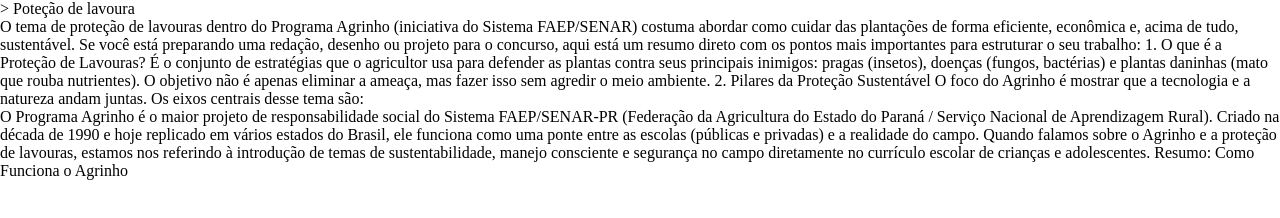
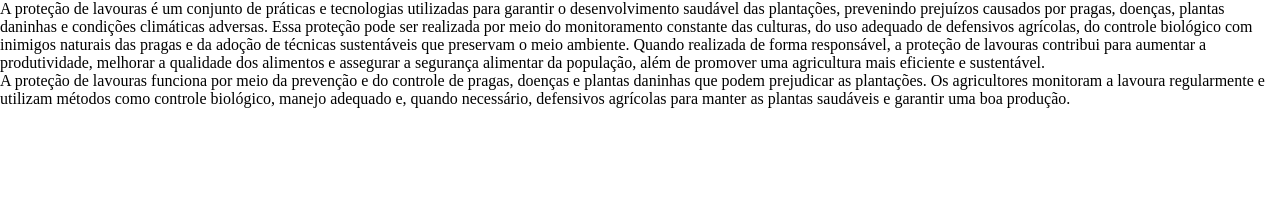
Before and after one commit to penakaique-eng/79typu7979yyu79, a plain HTML site: page index.html in a window 1280 px wide. Drawn offline with Linux system fonts and the light colour scheme.

Commit message:
Update index.html

```diff
--- a/index.html
+++ b/index.html
@@ -1,31 +1,19 @@
 <!DOCTYPE html>
-<html lang= "en">
+<html lang="en">
 <head>
-    <link rel="stylesheet" href="style.css">        >
+    <link rel="stylesheet" href="style.css">
     <meta charset="UTF-8">
-    <meta name="viewport" content="width=device-width, initial-sca"
-    <title>Poteção de lavoura</title>
+    <meta name="viewport" content="width=device-width, initial-scale=1.0">
+    <title>Proteção de Lavoura</title>
 </head>
 <body>
     <div class="conteudo">
         <p>
-            O tema de proteção de lavouras dentro do Programa Agrinho (iniciativa do Sistema FAEP/SENAR) costuma abordar como cuidar das plantações de forma eficiente, econômica e, acima de tudo, sustentável.
-
-Se você está preparando uma redação, desenho ou projeto para o concurso, aqui está um resumo direto com os pontos mais importantes para estruturar o seu trabalho:
-
-1. O que é a Proteção de Lavouras?
-É o conjunto de estratégias que o agricultor usa para defender as plantas contra seus principais inimigos: pragas (insetos), doenças (fungos, bactérias) e plantas daninhas (mato que rouba nutrientes). O objetivo não é apenas eliminar a ameaça, mas fazer isso sem agredir o meio ambiente.
-
-2. Pilares da Proteção Sustentável
-O foco do Agrinho é mostrar que a tecnologia e a natureza andam juntas. Os eixos centrais desse tema são:
+           A proteção de lavouras é um conjunto de práticas e tecnologias utilizadas para garantir o desenvolvimento saudável das plantações, prevenindo prejuízos causados por pragas, doenças, plantas daninhas e condições climáticas adversas. Essa proteção pode ser realizada por meio do monitoramento constante das culturas, do uso adequado de defensivos agrícolas, do controle biológico com inimigos naturais das pragas e da adoção de técnicas sustentáveis que preservam o meio ambiente. Quando realizada de forma responsável, a proteção de lavouras contribui para aumentar a produtividade, melhorar a qualidade dos alimentos e assegurar a segurança alimentar da população, além de promover uma agricultura mais eficiente e sustentável.
         </p>
 
         <p>
-            O Programa Agrinho é o maior projeto de responsabilidade social do Sistema FAEP/SENAR-PR (Federação da Agricultura do Estado do Paraná / Serviço Nacional de Aprendizagem Rural). Criado na década de 1990 e hoje replicado em vários estados do Brasil, ele funciona como uma ponte entre as escolas (públicas e privadas) e a realidade do campo.
-
-Quando falamos sobre o Agrinho e a proteção de lavouras, estamos nos referindo à introdução de temas de sustentabilidade, manejo consciente e segurança no campo diretamente no currículo escolar de crianças e adolescentes.
-
-Resumo: Como Funciona o Agrinho
+            A proteção de lavouras funciona por meio da prevenção e do controle de pragas, doenças e plantas daninhas que podem prejudicar as plantações. Os agricultores monitoram a lavoura regularmente e utilizam métodos como controle biológico, manejo adequado e, quando necessário, defensivos agrícolas para manter as plantas saudáveis e garantir uma boa produção.
         </p>
 
     </div>
```
